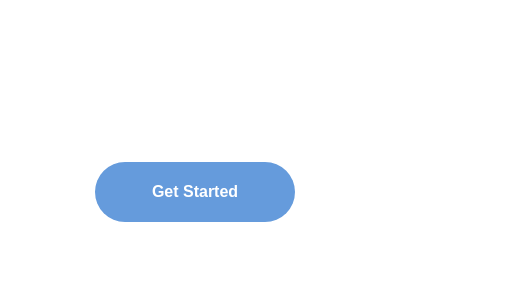
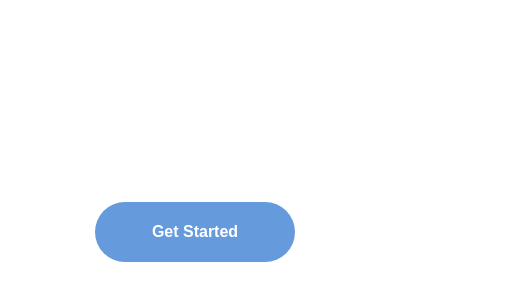
Before and after one commit to mesh7/morseo, a Vue app: page / in a window 390 px wide. Shown: the part 202-502 px from the top of the page, 507 px wide, since content can reach past the window. Built offline with nearby package versions, Linux system fonts and the light colour scheme; the HTML template or start-up script is replaced by a standard one.

Commit message:
added changes for breakpoints

```diff
--- a/src/components/home/HomePageComponent.scss
+++ b/src/components/home/HomePageComponent.scss
@@ -44,8 +44,18 @@
     }
 }
 
+.content {
+    margin-top: 100px;
+}
+
 .logo {
     height: 120px;
+}
+
+@media (max-width: 768px) {
+    .logo {
+        height: 60px;
+    }
 }
 
 .main-title {
@@ -83,10 +93,10 @@
     background: blanchedalmond;
 }
 
-
-
 .footer {
     display: flex;
+    justify-content: center;
+    margin-top: 360px;
 
     &__item {
         margin: 16px;
--- a/src/components/home/HomePageComponent.vue
+++ b/src/components/home/HomePageComponent.vue
@@ -6,7 +6,7 @@
       <span class="dot__three"> </span>
     </div> -->
 
-    <div class="hero-content">
+    <div class="content">
       <img class="logo" alt="morseo-logo" src="./logo.svg" />
       <div class="main-title">
         <p class="main-title__one">
```
